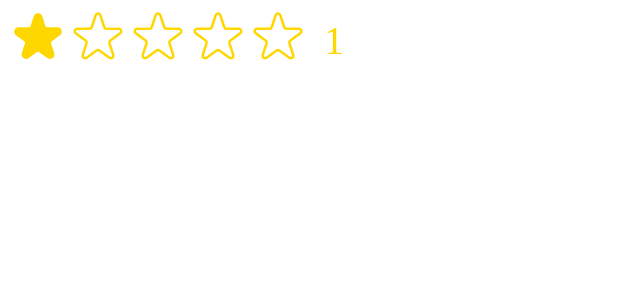
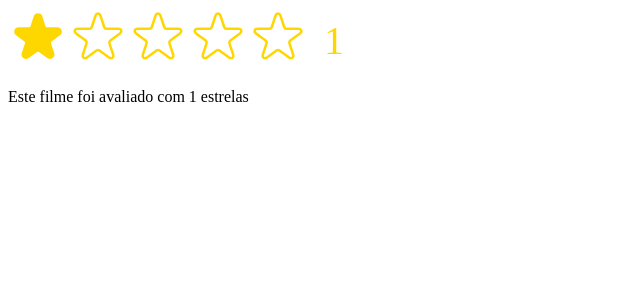
Before and after one commit to Gui089/Star-Rating, a React (Vite) app: page / in a window 1280 px wide. Both pictures are taken after a click on the item 38 px from the left and 40 px from the top of the page. Shown: the top 300 px of the page, without its empty margins (0-640 px from the left). Built offline with nearby package versions, Linux system fonts and the light colour scheme.

Commit message:
text exibido com o rating, e tbem o component App setado atraves de props

```diff
--- a/src/StarRating.jsx
+++ b/src/StarRating.jsx
@@ -41,14 +41,17 @@ const Star = ({index, onRate, filled, onMouseIn, onMouseOut, color, size}) => {
   );
 }
 
-
-const StarRating = ({ maxRating = 5, color = 'gray', size = 48  }) => {
+const StarRating = ({ maxRating = 5, color = 'gray', size = 48, onRating }) => {
   const [rating, setRating] = useState(0);
   const [tempRating, setTempRating] = useState(0);
 
   const handleMouseOut = () => setTempRating(0);
   const handleMouseIn = index => setTempRating(index + 1);
-  const handleRating = index => setRating(index + 1);
+  const handleRating = index => {
+    const newRating = index + 1;
+    setRating(newRating);
+    onRating?.(newRating);
+  };
   const isGreaterThanIndex = index => (tempRating || rating) > index;
 
   const textStyle = { margin : 0, color, fontSize: `${size / 1.5}px` };
@@ -73,4 +76,15 @@ const StarRating = ({ maxRating = 5, color = 'gray', size = 48  }) => {
     );
 }
 
-export {StarRating};
+const App = () => {
+  const [rating, setRating] = useState(null);
+
+  return (
+    <>
+       <StarRating color ='gold' size ={60} onRating={setRating} />
+       {rating && <p>Este filme foi avaliado com {rating} estrelas</p>}
+    </>
+  )
+}
+
+export {App};
--- a/src/main.jsx
+++ b/src/main.jsx
@@ -1,9 +1,10 @@
 import React from 'react'
 import ReactDOM from 'react-dom/client'
-import { StarRating } from './StarRating.jsx'
+/* import { StarRating } from './StarRating.jsx' */
+import { App } from './StarRating.jsx'
 
 ReactDOM.createRoot(document.getElementById('root')).render(
   <React.StrictMode>
-    <StarRating color="gold" size={60}/>
+    <App color="gold" size={60}/>
   </React.StrictMode>,
 )
```
Also changed, not shown: .eslintrc.cjs.
